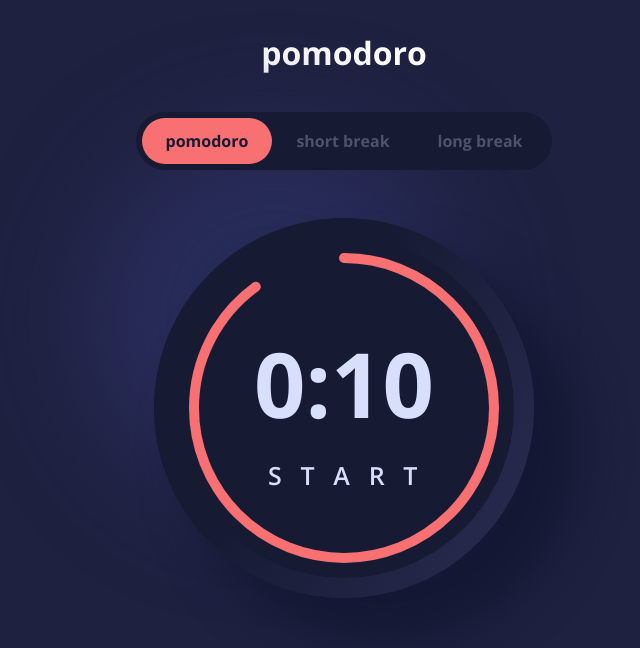
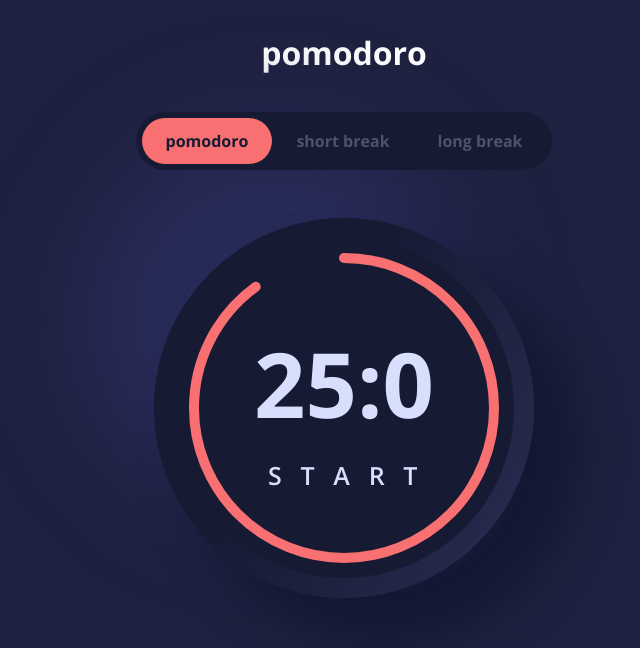
Before and after one commit to felipexperto/pomodoro, a React (Create React App) app in the folder ts-zth/: page / in a window 1280 px wide. Shown: the top 648 px of the page, without its empty margins (296-936 px from the left). Built offline with nearby package versions, Linux system fonts and the light colour scheme.

Commit message:
feat: Adicionando lógica de ciclos pomodoro

```diff
--- a/ts-zth/src/components/Clock/Clock.tsx
+++ b/ts-zth/src/components/Clock/Clock.tsx
@@ -12,14 +12,23 @@ function Clock(): JSX.Element {
     longBreak: 1800,
   };
 
-  const [remainingTime, setRemainingTime] = useState(10);
+  const cyclesLength = [
+    cycles.pomodoro,
+    cycles.shortBreak,
+    cycles.pomodoro,
+    cycles.shortBreak,
+    cycles.pomodoro,
+    cycles.longBreak,
+  ]
+
+  const [remainingTime, setRemainingTime] = useState(cyclesLength[0]);
   const [remainingMinutes, setRemainingMinutes] = useState(0);
   const [remainingSeconds, setRemainingSeconds] = useState(0);
   const [isTimeRunning, setIsTimeRunning] = useState(false);
   const [pomodoroCycles, setPomodoroCycles] = useState(0);
 
-  const getRemainingTimeInMinutes = (time: number) => Math.floor(time / 60);
-  const getRemainingTimeInSeconds = (time: number) => time % 60;
+  const formatRemainingTimeInMinutes = (time: number) => Math.floor(time / 60);
+  const formatRemainingTimeInSeconds = (time: number) => time % 60;
 
   const handleClick = () => {
     setIsTimeRunning(!isTimeRunning);
@@ -39,9 +48,32 @@ function Clock(): JSX.Element {
   }, [isTimeRunning]);
 
   useEffect(() => {
-    setRemainingMinutes(getRemainingTimeInMinutes(remainingTime));
-    setRemainingSeconds(getRemainingTimeInSeconds(remainingTime));
+    setRemainingMinutes(formatRemainingTimeInMinutes(remainingTime));
+    setRemainingSeconds(formatRemainingTimeInSeconds(remainingTime));
+    const hasCycleEnded = remainingTime === 0;
+
+    if (hasCycleEnded) {
+      setIsTimeRunning(false);
+      setPomodoroCycles(previousState => previousState + 1);
+    }
   }, [remainingTime]);
+
+  useEffect(() => {
+    const isFirstCycle = pomodoroCycles < 1;
+    const shouldRestart = pomodoroCycles > 5;
+
+    if (!isFirstCycle) {
+      if (shouldRestart) {
+        setRemainingTime(cyclesLength[0]);
+        setIsTimeRunning(false);
+        setPomodoroCycles(0);
+        return;
+      }
+      setRemainingTime(cyclesLength[pomodoroCycles]);
+      setIsTimeRunning(true);
+    }
+  }, [pomodoroCycles]);
+
 
   const gaugeRef = useRef<HTMLDivElement>(null);
   const [gaugeCircleDiameter, setGaugeCircleDiameter] = useState<number>(0);
```
